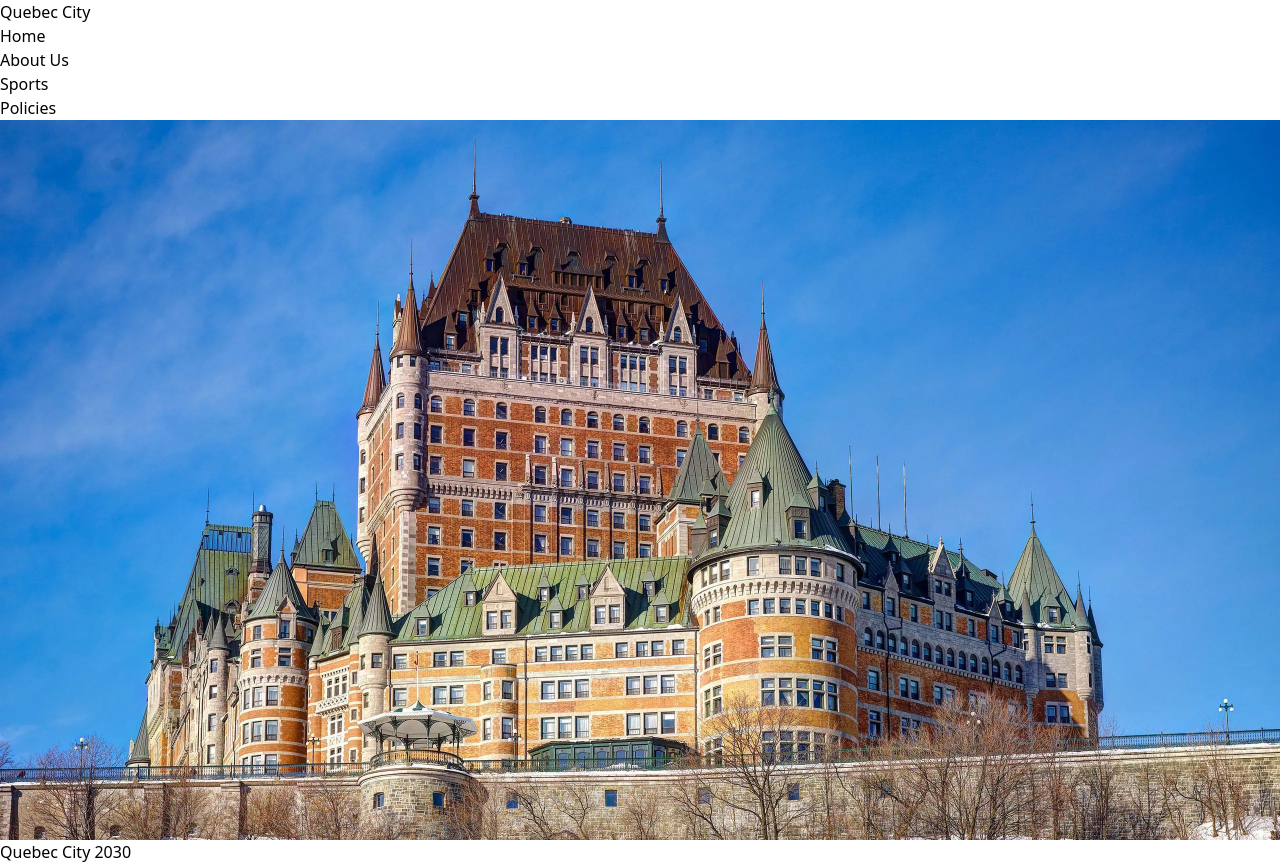
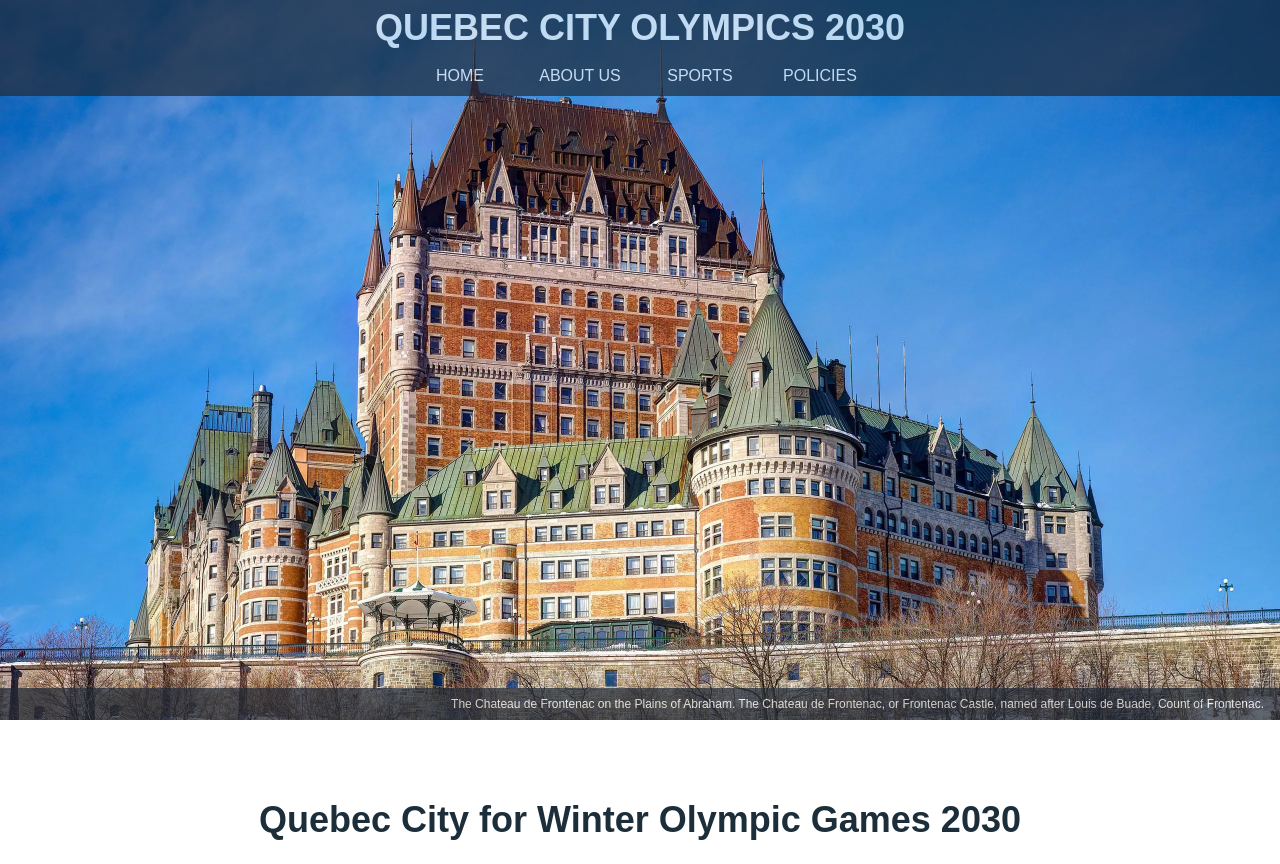
Before and after one commit to ETMonster/QuebecCityOlympics, a website: page public/index.html in a window 1280 px wide. After the commit the page ends 840 px from the top, so only its background shows below. Drawn offline with Linux system fonts and the light colour scheme.

Commit message:
Updated homepage

```diff
--- a/public/index.html
+++ b/public/index.html
@@ -12,42 +12,51 @@
     <div><!-- Content wrapper -->
         <div><!-- Naviagation -->
             <nav>
-                <div>
-                    <h1>
-                        <a href="/">Quebec City</a>
+                <div class="relative select-none">
+                    <div class="text-white absolute top-0 left-0 right-0 px-4 py-2 bg-gray-800 opacity-70" id="header">
+                        <div class="grid place-items-center">
+                            <h1 class="font-black text-4xl pb-4 opacity-100">
+                                <a href="#">QUEBEC CITY OLYMPICS 2030</a>
                             </h1>
                         </div>
-                <ul class="flex justify-evenly">
+                        <ul class="grid grid-cols-4 place-items-center pr-96 pl-96 text-l font-light opacity-100">
                             <li>
                                 <a href="#">
-                            <span>Home</span>
+                                    <span>HOME</span>
                                 </a>
                             </li>
                             <li>
                                 <a href="#">
-                            <span>About Us</span>
+                                    <spa>ABOUT US</span>
                                 </a>
                             </li>
                             <li>
                                 <a href="#">
-                            <span>Sports</span>
+                                    <spa>SPORTS</span>
                                 </a>
                             </li>
                             <li>
                                 <a href="#">
-                            <span>Policies</span>
+                                    <span>POLICIES</span>
                                 </a>
                             </li>
                         </ul>
+                    </div>
+                    <div class="text-white text-xs text-right absolute bottom-0 left-0 right-0 px-4 py-2 bg-gray-800 opacity-70">
+                        <span id="home-img-text">The Chateau de Frontenac on the Plains of Abraham. The Chateau de Frontenac, or Frontenac Castle, named after Louis de Buade, Count of Frontenac.</span>
+                    </div>
+                    <img src="img/chateau_frontenac_0.jpg" alt="Chateau de Frontenac in Quebec City" id="home-img" />
+                </div>
             </nav>
         </div><!-- End navigation -->
 
         <main>
-            <img src="img/chateau-frontenac.jpg" alt="Chateau de Frontenac in Quebec City" class="" />
-            <header>
-                <h1 class="">Quebec City 2030</h1>
-            </header>
+            <div>
+                <h1 class="text-4xl font-black text-main grid place-items-center pt-20">Quebec City for Winter Olympic Games 2030</h1>
+            </div>
         </main>
+
+        <script src="script.js"></script>
     </div>
 
 </body>
--- /dev/null
+++ b/public/script.js
@@ -0,0 +1,44 @@
+setInterval(changeImage, 7500);
+window.onscroll = function() {headerStick()};
+
+const homeSlideshowImg = [
+    "img/chateau_frontenac_0.jpg",
+    "img/downtown.jpg",
+    "img/old_city.jpg",
+    "img/chateau_frontenac_1.jpg",
+    "img/plains_abraham.jpg",
+];
+const homeSlideshowImgCaption = [
+    "The Chateau de Frontenac on the Plains of Abraham. The Chateau de Frontenac, or \"Frontenac Castle\", named after Louis de Buade, Count of Frontenac.",
+    "1",
+    "2",
+    "3",
+    "4",
+];
+
+const homeImg = document.getElementById("home-img");
+const homeImgText = document.getElementById("home-img-text");
+
+var header = document.getElementById("header");
+var sticky = header.offsetTop;
+var slideshowCurrentImgIndex = 1;
+
+function changeImage() {
+    homeImg.src = homeSlideshowImg[slideshowCurrentImgIndex];
+    homeImgText.innerHTML = homeSlideshowImgCaption[slideshowCurrentImgIndex];
+
+    if (slideshowCurrentImgIndex == homeSlideshowImg.length - 1) {
+        slideshowCurrentImgIndex = 0;
+        return;
+    }
+    slideshowCurrentImgIndex++;
+}
+
+function headerStick() {
+    if (window.pageYOffset > sticky) {
+        header.style.position = "fixed";
+    }
+    else {
+        header.style.position = "none";
+    }
+}
--- a/src/styles.css
+++ b/src/styles.css
@@ -1,3 +1,9 @@
 @tailwind base;
 @tailwind components;
 @tailwind utilities;
+
+@layer base {
+  html {
+    font-family: 'Poppins', sans-serif;
+  }
+}
--- a/tailwind.config.js
+++ b/tailwind.config.js
@@ -4,7 +4,11 @@ module.exports = {
     './public/**/*.{html,js}',
   ],
   theme: {
-    extend: {},
+    extend: {
+      colors: {
+        'main': '#1c2e39',
+      },
+    },
   },
   plugins: [],
 }
```
Also changed, not shown: public/img/chateau_frontenac_0.jpg (renamed from public/img/chateau-frontenac.jpg), public/img/logo.png (added), public/styles.css, 4 other files. Lines whose indentation alone changed are shown as unchanged.
